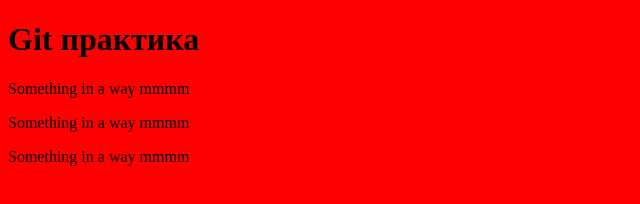
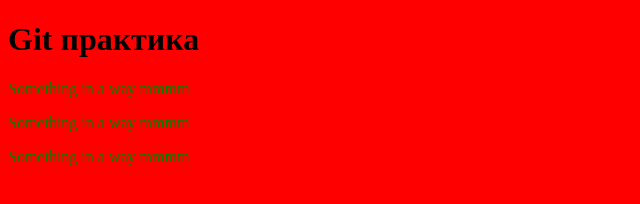
Before and after one commit to Gggnggg/my-first-project, a plain HTML site: page index.html in a window 1280 px wide. Shown: the whole page, without its empty margins (0-640 px from the left). Drawn offline with Linux system fonts and the light colour scheme.

Commit message:
Add green color to all paragraphs

```diff
--- a/index.html
+++ b/index.html
@@ -8,6 +8,7 @@
     <title>Git практика - главная</title>
     <style>
         body { background: red }
+        p { color: green }
     </style>
 </head>
 <body>
```
